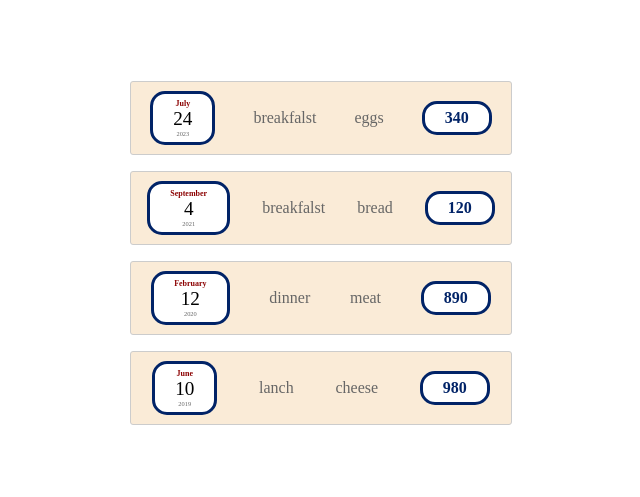
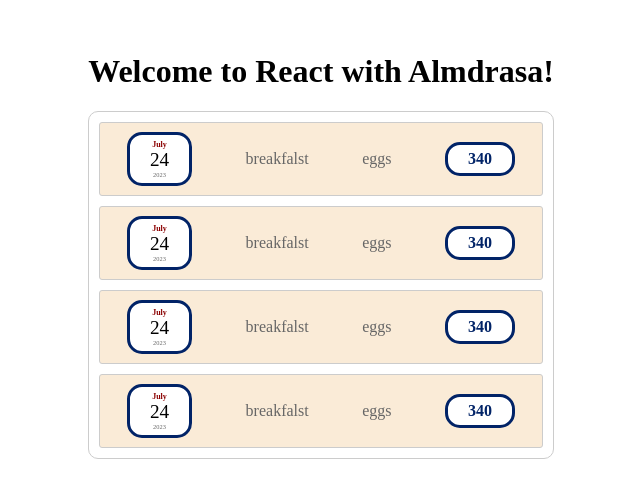
Before and after one commit to AhmedHesham303/Calorie-Tracker, a React (Vite) app: page / in a window 1280 px wide. Shown: the part 155-652 px from the top of the page, without its empty margins (319-959 px from the left). Built offline with nearby package versions, Linux system fonts and the light colour scheme.

Commit message:
adding recordlist.jsx

```diff
--- a/src/App.jsx
+++ b/src/App.jsx
@@ -1,34 +1,39 @@
 import CalorieRecord from "./Components/calorieRecordSection/CalorieRecord";
+// import CaloriesRecordEdit from "../edit/CaloriesRecordEdit";
+import RecordList from "./Components/calorieRecordSection/RecordList";
+import "./Components/calorieRecordSection/RecordList.css"; // move this to the top or after imports
 
-function App() {
+export default function App() {
+  const records = [
+    {
+      date: new Date(2023, 6, 24),
+      meal: "breakfalst",
+      calories: 340,
+      content: "eggs",
+    },
+    {
+      date: new Date(2023, 6, 24),
+      meal: "breakfalst",
+      calories: 340,
+      content: "eggs",
+    },
+    {
+      date: new Date(2023, 6, 24),
+      meal: "breakfalst",
+      calories: 340,
+      content: "eggs",
+    },
+    {
+      date: new Date(2023, 6, 24),
+      meal: "breakfalst",
+      calories: 340,
+      content: "eggs",
+    },
+  ];
   return (
     <div className="App">
-      <CalorieRecord
-        date={new Date(2023, 6, 24)}
-        meal="breakfalst"
-        calories={340}
-        content="eggs"
-      ></CalorieRecord>
-      <CalorieRecord
-        date={new Date(2021, 8, 4)}
-        meal="breakfalst"
-        calories={120}
-        content="bread"
-      ></CalorieRecord>
-      <CalorieRecord
-        date={new Date(2020, 1, 12)}
-        meal="dinner"
-        calories={890}
-        content="meat"
-      ></CalorieRecord>
-      <CalorieRecord
-        date={new Date(2019, 5, 10)}
-        meal="lanch"
-        calories={980}
-        content="cheese"
-      ></CalorieRecord>
+      <h1>Welcome to React with Almdrasa!</h1>
+      <RecordList records={records} />
     </div>
   );
 }
-
-export default App;
--- a/src/Components/calorieRecordSection/CalorieRecord.jsx
+++ b/src/Components/calorieRecordSection/CalorieRecord.jsx
@@ -3,7 +3,7 @@
 import StyledRecordCell from "../common/StyledRecordCell";
 import CalorieDateRecord from "./CalorieDateRecord";
 import { useState } from "react";
-function CalorieRecord(props) {
+export default function CalorieRecord(props) {
   const [calories, setCalories] = useState(props.calories);
   const month = props.date.toLocaleString("default", { month: "long" });
   const year = props.date.getFullYear();
@@ -30,5 +30,3 @@
     </ul>
   );
 }
-
-export default CalorieRecord;
--- /dev/null
+++ b/src/Components/calorieRecordSection/RecordList.css
@@ -0,0 +1,10 @@
+.record-list {
+  list-style: none;
+  padding: 0;
+  border: 1px solid #ccc;
+  border-radius: 10px;
+}
+
+.record-list > li {
+  margin: 10px;
+}
--- /dev/null
+++ b/src/Components/calorieRecordSection/RecordList.jsx
@@ -0,0 +1,41 @@
+import "./RecordList.css";
+import CalorieRecord from "./CalorieRecord.jsx";
+
+export default function RecordList(props) {
+  return (
+    <ul className="record-list">
+      <li>
+        <CalorieRecord
+          date={props.records[0].date}
+          meal={props.records[0].meal}
+          content={props.records[0].content}
+          calories={props.records[0].calories}
+        ></CalorieRecord>
+      </li>
+      <li>
+        <CalorieRecord
+          date={props.records[1].date}
+          meal={props.records[1].meal}
+          content={props.records[1].content}
+          calories={props.records[1].calories}
+        ></CalorieRecord>
+      </li>
+      <li>
+        <CalorieRecord
+          date={props.records[2].date}
+          meal={props.records[2].meal}
+          content={props.records[2].content}
+          calories={props.records[2].calories}
+        ></CalorieRecord>
+      </li>
+      <li>
+        <CalorieRecord
+          date={props.records[3].date}
+          meal={props.records[3].meal}
+          content={props.records[3].content}
+          calories={props.records[3].calories}
+        ></CalorieRecord>
+      </li>
+    </ul>
+  );
+}
--- /dev/null
+++ b/src/Components/edit/CaloriesRecordEdit.jsx
@@ -0,0 +1,4 @@
+// export default CaloriesRecordEdit(){
+//   return (<div></div>);
+
+// }
```
